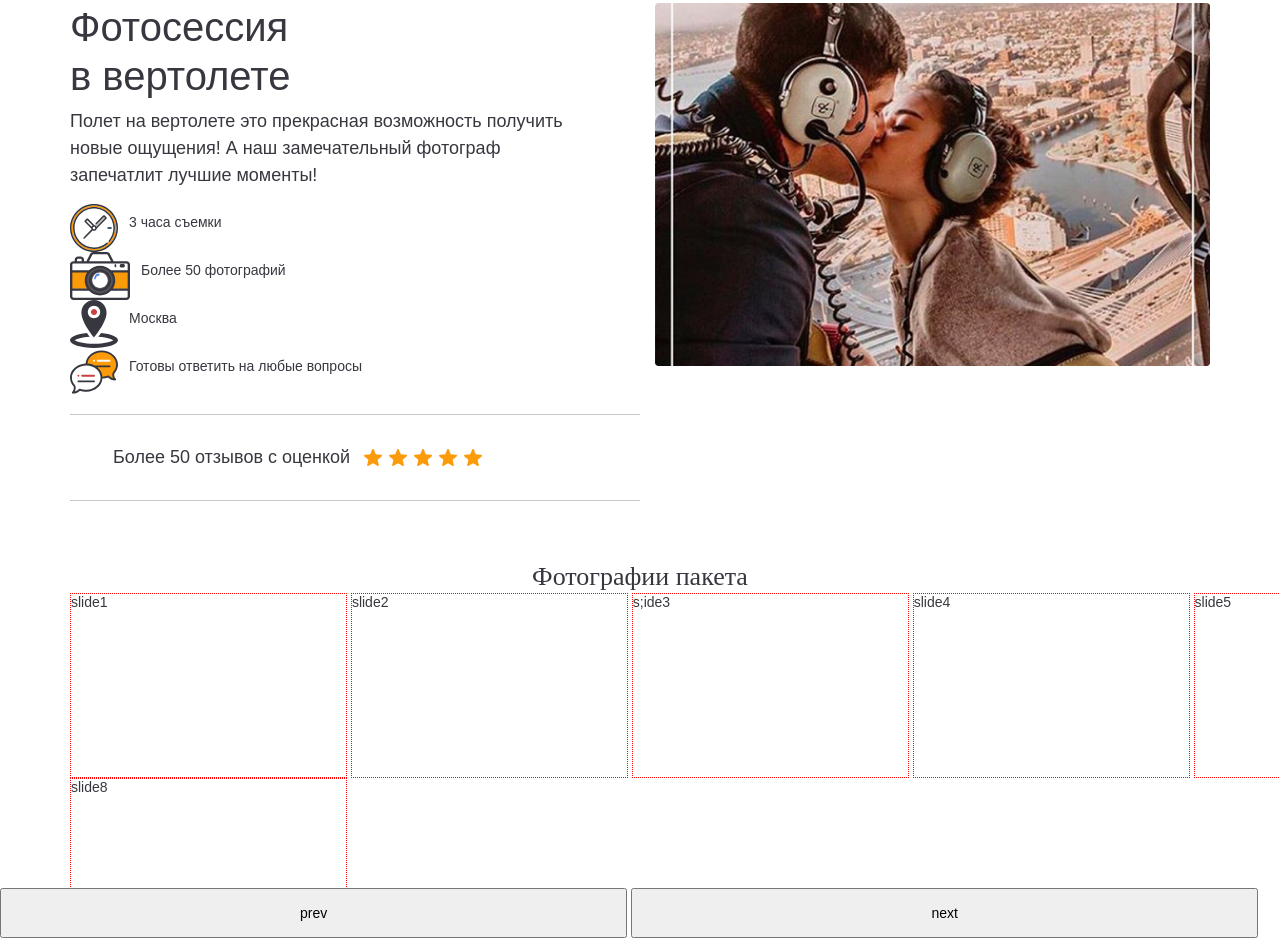
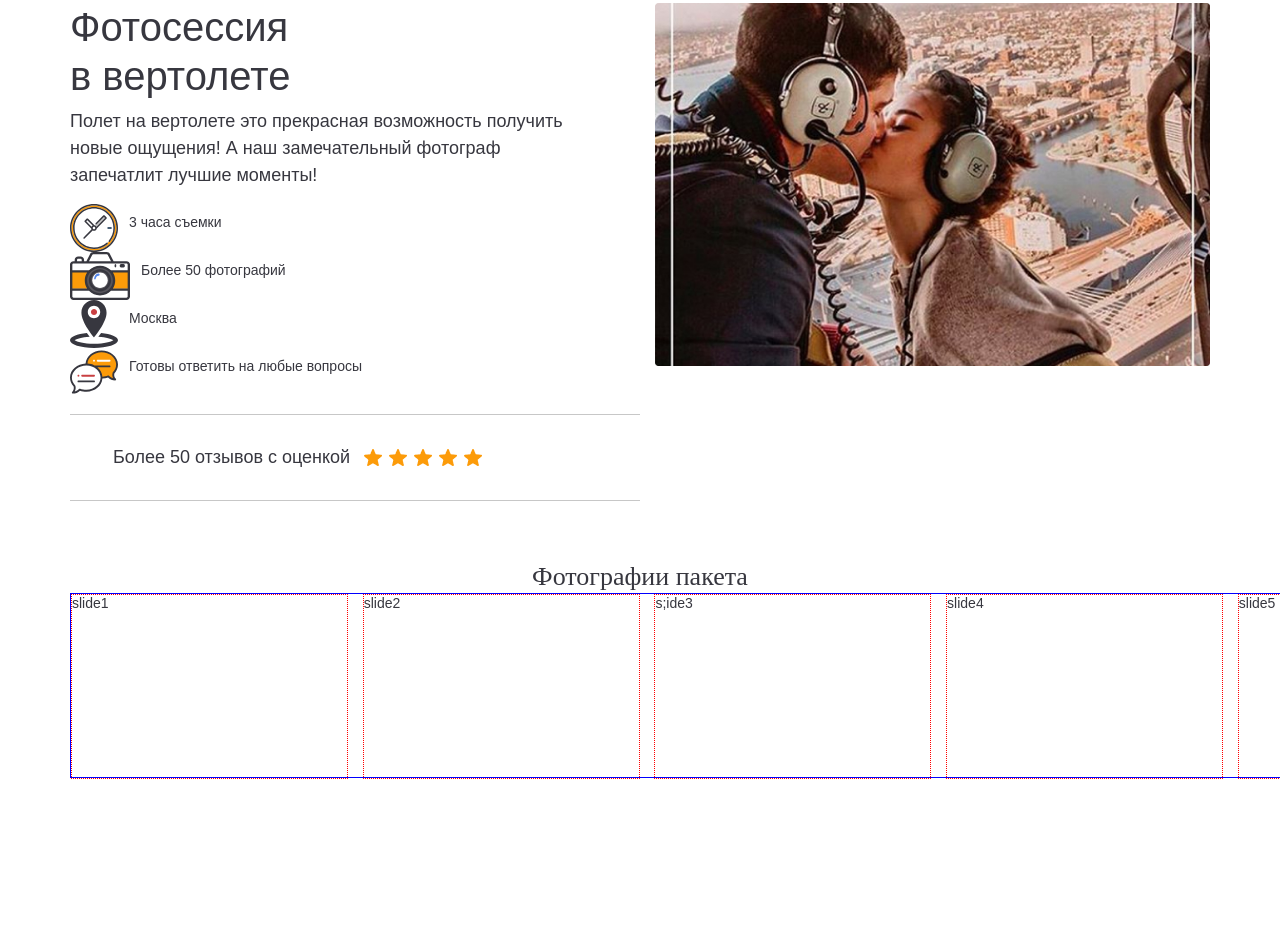
Before and after one commit to jakemidway/HELYFLY, a website: page src/index.html in a window 1280 px wide. Shown: the part 1008-1946 px from the top of the page. Drawn offline with nearby package versions, Linux system fonts and the light colour scheme; files that its build step writes are made by us from their sources; a web font is replaced by a local one.

Commit message:
create slider

```diff
--- a/src/assets/js/script.js
+++ b/src/assets/js/script.js
@@ -39,25 +39,47 @@ let countSlider = 0;
 const btnSlidePrev = document.querySelector('#Btn-slide-prev');
 const btnSlideNext = document.querySelector('#Btn-slide-next');
 
-let slider = document.querySelector('.gallery__slider');
-let slides = document.getElementsByClassName('gallery__slide');
-let widthSlide = slides[0].offsetWidth;
-let widthSlider =  widthSlide * slides.length;
-slider.style.width = widthSlider + 'px';
-console.log(slider)
+let container = document.querySelector('.container');
+
+console.log(container.offsetWidth);
 
 
 
 
+let slider = document.querySelector('.gallery__slider');
+let slides = document.getElementsByClassName('gallery__slide');
+let widthSlide = slides[0].offsetWidth;
+let widthSlider = widthSlide * slides.length + (15 * (slides.length - 1));
+let positionSliderX = 0;
+slider.style.width = widthSlider + 'px';
 
-function visibelSlide(countSlider){
+console.log('длинна слайдера с отступамми ' + widthSlider);
+
+function visibelSlide(countSlider) {
     // sliders[countSlider].style.display="block";
 }
-btnSlideNext.onclick = function(countSlider){
+btnSlideNext.onclick = function (countSlider) {
 
+    if (-positionSliderX + container.offsetWidth < widthSlider) {
+        positionSliderX = positionSliderX - Math.round(widthSlider / slides.length);
+        slider.style.transform = 'translate(' + positionSliderX + 'px)';
+
+    }
+    console.log( 'длинна слайдер линии ' + widthSlider);
+    console.log( 'посишон по иксу левого края ' + positionSliderX);
+    console.log( 'ширина контайнера ' + container.offsetWidth);
 }
-btnSlidePrev.onclick = function(){
 
+
+btnSlidePrev.onclick = function () {
+
+    if (positionSliderX < 0) {
+        positionSliderX = positionSliderX + Math.round(widthSlider / slides.length);
+        slider.style.transform = 'translate(' + positionSliderX + 'px)';
+
+    }
+
+    console.log( 'посишон по иксу левого края ' + positionSliderX);
 }
 
 visibelSlide(countSlider);
--- a/src/assets/scss/blocks/_gallery.scss
+++ b/src/assets/scss/blocks/_gallery.scss
@@ -12,10 +12,14 @@
     }
     &__slider{
         position: absolute;
-        height: 277px;
+        display: flex;
+        flex-direction: row;
+        justify-content: space-between;
+        height: 185px;
+        transition: 0.2s all;
+        border: 1px solid blue;
     }
     &__slide{
-        display: inline-block;
         height: 185px;
         width: 277px;
         border: 1px dotted red;
@@ -25,9 +29,11 @@
         bottom: 0;
         z-index: 10;
         width: 100%;
+        height: 100%;
         button{
+            height: 100%;
             width: 49%;
-            height: 50px;
+            opacity: 0.0;
         }
     }
 }
```
Also changed, not shown: dist/assets/css/style.css, dist/assets/css/style.min.css, dist/assets/js/script.js, dist/assets/js/script.min.js, dist/index.html.
